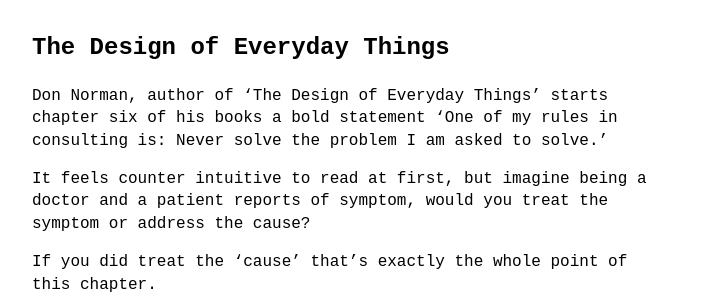
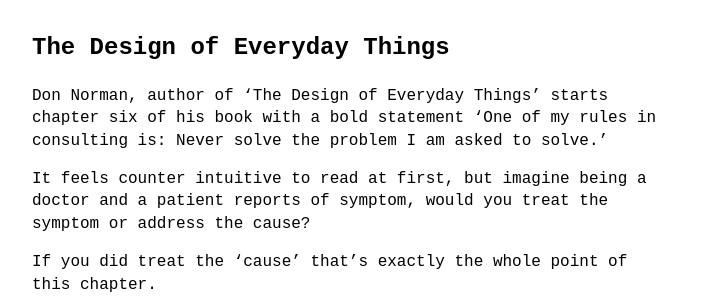
Before and after one commit to VallarasuS/Vallarasu.in, a Jekyll site: the page built from docs/_posts/2026-07-22-the-design-of-everyday-things.md, in a window 1280 px wide. Shown: the part 195-495 px from the top of the page, without its empty margins (288-990 px from the left). Built offline with Jekyll 4.4.1, drawn with Linux system fonts in a browser that asks for light colours.

Commit message:
Update 2026-07-22-the-design-of-everyday-things.md

```diff
--- a/docs/_posts/2026-07-22-the-design-of-everyday-things.md
+++ b/docs/_posts/2026-07-22-the-design-of-everyday-things.md
@@ -6,7 +6,7 @@
 ## The Design of Everyday Things
 
 Don Norman, author of 'The Design of Everyday Things' starts
-chapter six of his books a bold statement 'One of my rules in consulting is:
+chapter six of his book with a bold statement 'One of my rules in consulting is:
 Never solve the problem I am asked to solve.'
 
 It feels counter intuitive to read at first, but imagine being a doctor and a patient reports of symptom, would you treat the symptom or address the cause?
```
